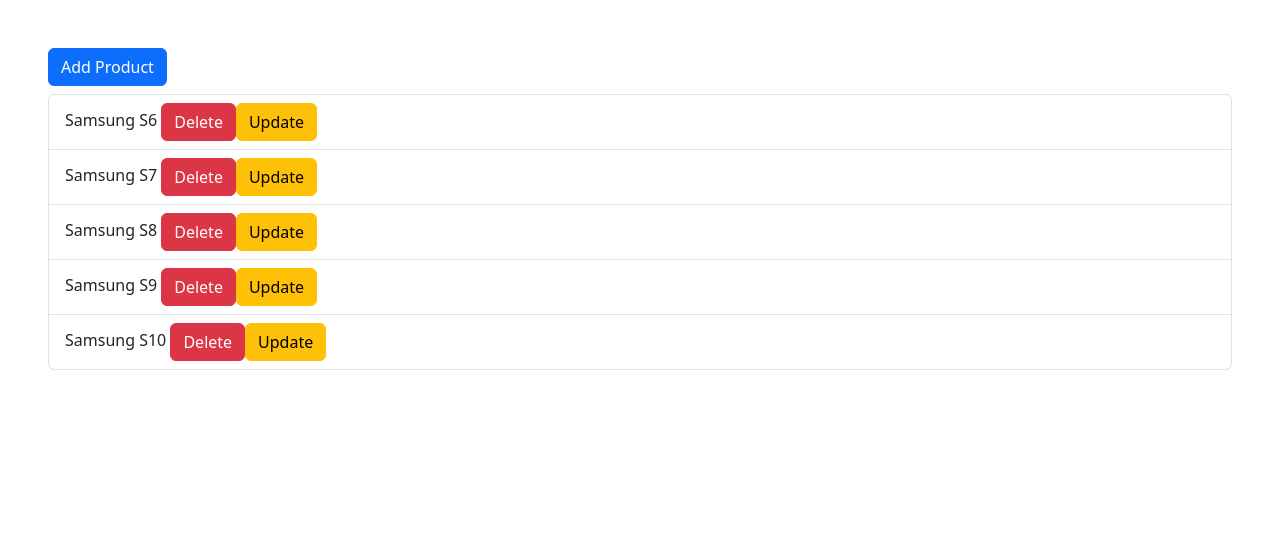
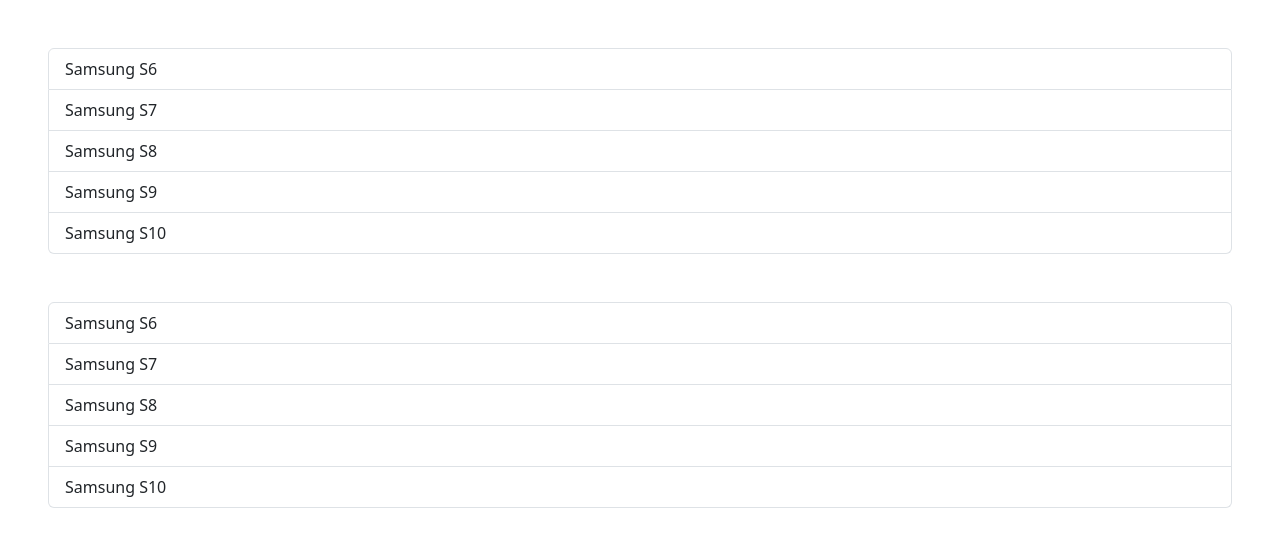
Before and after one commit to Abdullah-Alsabouni/Second-Angular-Project, an Angular app: page / in a window 1280 px wide. Shown: the top 546 px of the page. Built offline with nearby package versions, Linux system fonts and the light colour scheme.

Commit message:
Lesson 11 Ng Template

```diff
--- a/src/app/product.component.html
+++ b/src/app/product.component.html
@@ -1,10 +1,14 @@
-<div class="m-5">
-    <button class="btn btn-primary" (click)="addProduct()">Add Product</button>
-    <ul class = "list-group mt-2">
-        <li *ngFor = "let product of model.getProducts();" class="list-group-item">
-            {{ product.name }}
-            <button class = "btn btn-danger" (click)="deleteProduct(product)">Delete</button>
-            <button class = "btn btn-warning" (click)="updateProduct(product)">Update</button>
-        </li>
-    </ul>
-</div>
+<ng-template [ngTemplateOutlet]="productList" [ngTemplateOutletContext]="{products: model.getProducts()}"></ng-template>
+
+<ng-template [ngTemplateOutlet]="productList" [ngTemplateOutletContext]="{products: model.getProducts()}"></ng-template>
+
+
+<ng-template #productList let-products="products"> <!-- "products" ng-template'te gönderilecek parametre -->
+    <div class="m-5">
+        <ul class="list-group mt-2">
+            <li *ngFor="let product of products;" class="list-group-item">
+                {{ product.name }}
+            </li>
+        </ul>
+    </div>
+</ng-template>
```
